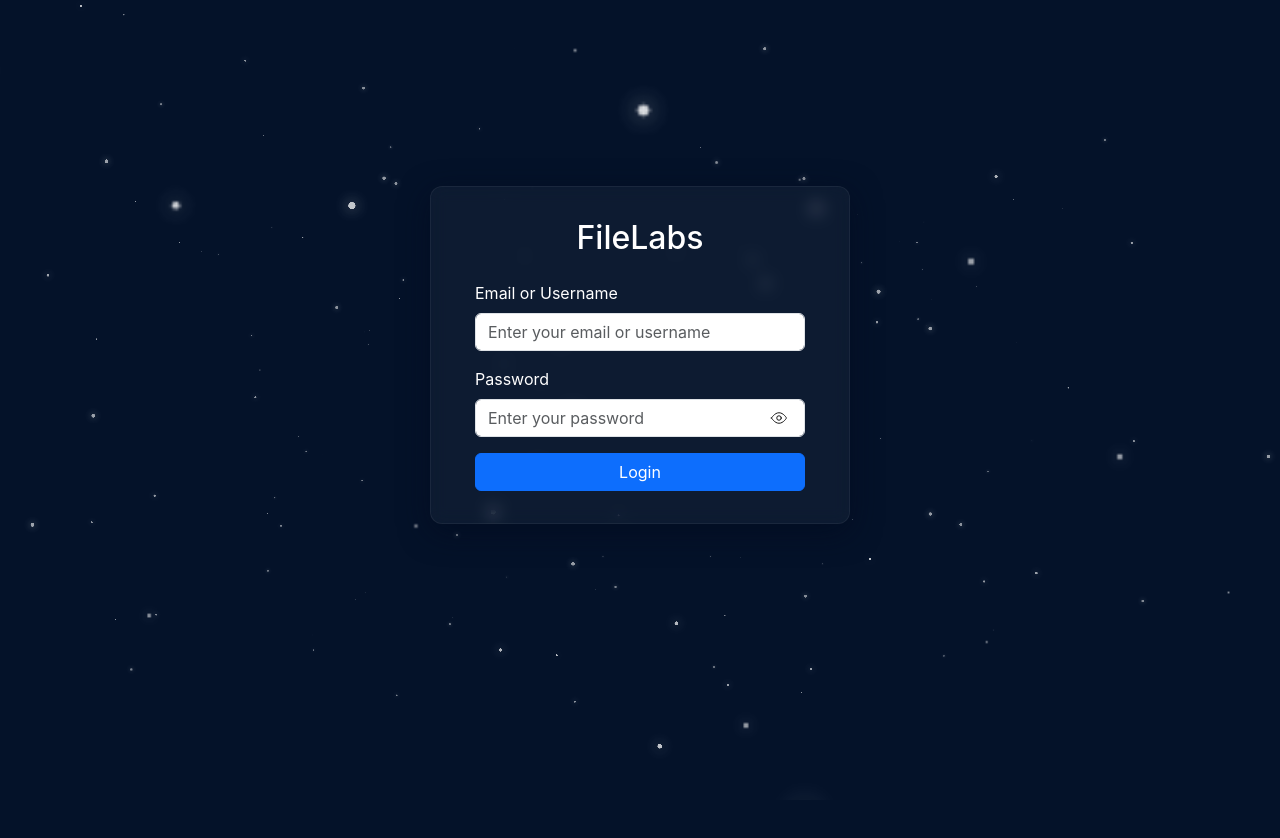
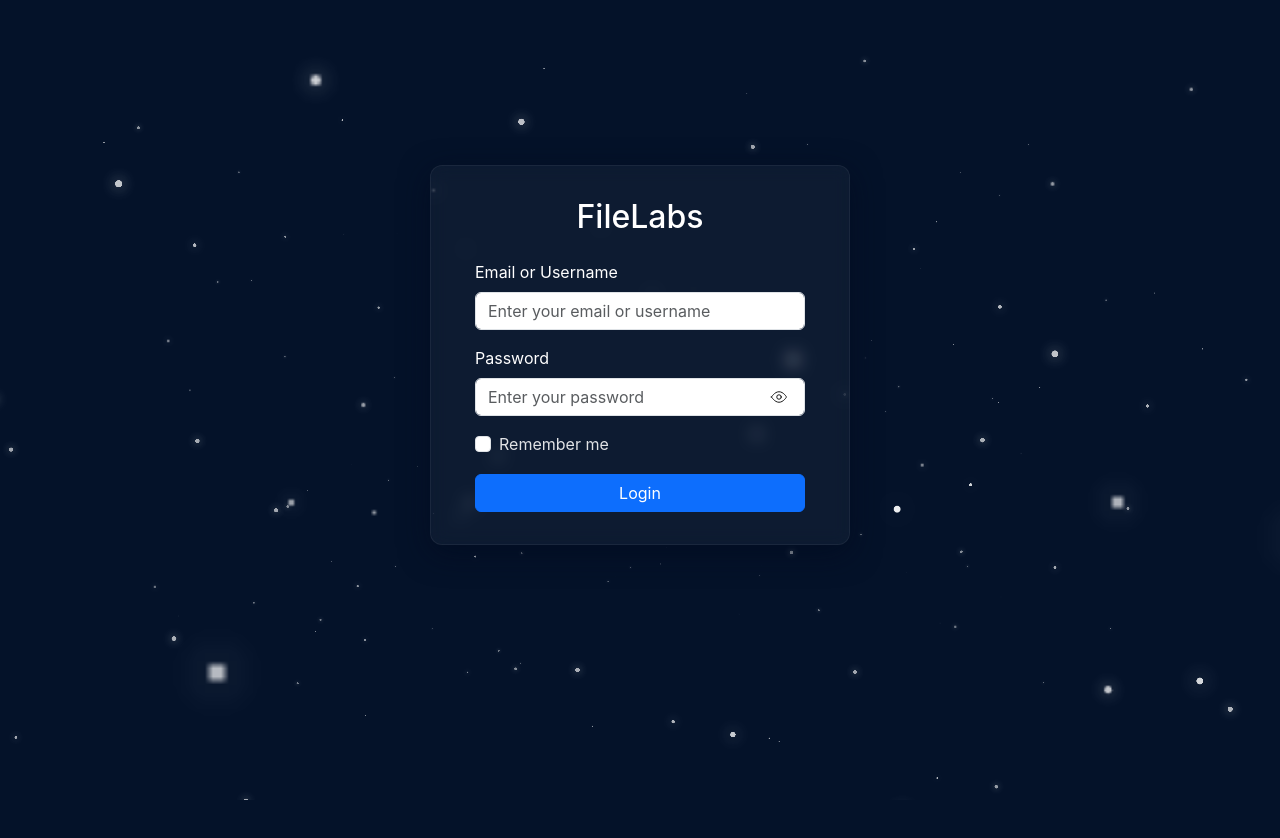
Before and after one commit to mirrosyaa/FileLabs, a React (Create React App) app in the folder client/: page / in a window 1280 px wide. Shown: the top 838 px of the page. Built offline with nearby package versions, Linux system fonts and the light colour scheme.

Commit message:
login page stars last update

```diff
--- a/client/src/CSS/login.css
+++ b/client/src/CSS/login.css
@@ -1,4 +1,4 @@
-/* ...existing code... */
+
 h1 {
   color: blue;
 }
@@ -172,4 +172,24 @@ html {
   color: #000;
 }
 
-/* ...existing code... */
+
+/* remember-me layout + small icon */
+.remember-row { gap: 8px; }
+.form-check { display: inline-flex; align-items: center; gap: 8px; cursor: pointer; color: rgba(255,255,255,0.88); }
+.form-check-input { width: 16px; height: 16px; margin: 0; accent-color: #5ec8ff; }
+
+/* small icon button on the right */
+.remember-icon {
+  background: transparent;
+  border: none;
+  color: rgba(255,255,255,0.75);
+  display: inline-flex;
+  align-items: center;
+  justify-content: center;
+  padding: 6px;
+  border-radius: 6px;
+  cursor: pointer;
+}
+.remember-icon.checked { color: #5ec8ff; }
+.remember-icon:focus { outline: 2px solid rgba(94,200,255,0.18); outline-offset: 2px; }
+.remember-icon svg { display: block; stroke: currentColor; fill: none; width: 18px; height: 18px; }
--- a/client/src/components/loginForm.jsx
+++ b/client/src/components/loginForm.jsx
@@ -1,5 +1,5 @@
 // ...existing code...
-import React, { useState } from "react";
+import React, { useState, useMemo } from "react";
 import { useNavigate } from "react-router-dom";
 import { useAuth } from "../Authentication/authProvider";
 import axios from "axios";
@@ -14,13 +14,23 @@ function LoginForm() {
   const [errorMessage, setErrorMessage] = useState("");
   const [showPassword, setShowPassword] = useState(false);
   const toggleShowPassword = () => setShowPassword((v) => !v);
-
+  const [rememberMe, setRememberMe] = useState(() => {
+    try { return JSON.parse(localStorage.getItem("rememberMe")) || false; } catch { return false; }
+  });
+  const toggleRemember = () => {
+    setRememberMe((prev) => {
+      const next = !prev;
+      try { localStorage.setItem("rememberMe", JSON.stringify(next)); } catch {}
+      return next;
+    });
+  };
   // helpers for randomized animated layers
   const rand = (min, max) => Math.random() * (max - min) + min;
 
   // starfield (unchanged)
   const STAR_COUNT = 300;
-  const stars = Array.from({ length: STAR_COUNT }).map((_, i) => {
+const stars = useMemo(() => {
+  return Array.from({ length: STAR_COUNT }).map((_, i) => {
     const left = `${rand(0, 100)}%`;
     const top = `${rand(0, 100)}%`;
     const size = `${Math.floor(rand(1, 4))}px`;
@@ -41,6 +51,7 @@ function LoginForm() {
       />
     );
   });
+}, []);
 
   const handleSubmit = async (e) => {
     e.preventDefault();
@@ -126,6 +137,19 @@ function LoginForm() {
               </div>
             </div>
 
+ <div className="mb-3 remember-row">
+  <label className="form-check" htmlFor="rememberMe">
+    <input
+      id="rememberMe"
+      type="checkbox"
+      className="form-check-input"
+      checked={rememberMe}
+      onChange={toggleRemember}
+    />
+    <span className="form-check-label">Remember me</span>
+  </label>
+</div>
+
             {errorMessage && <div className="alert alert-danger">{errorMessage}</div>}
 
             <button type="submit" className="btn btn-primary w-100">Login</button>
```
